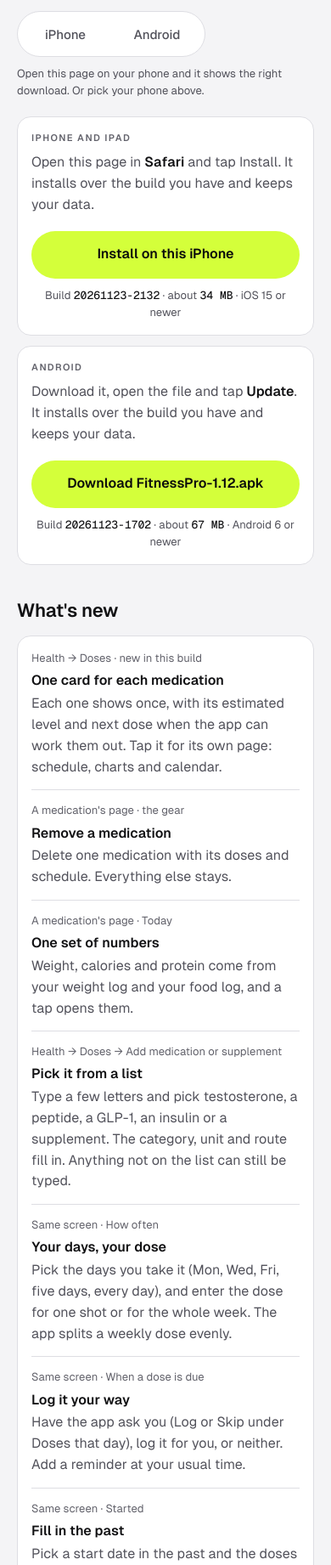
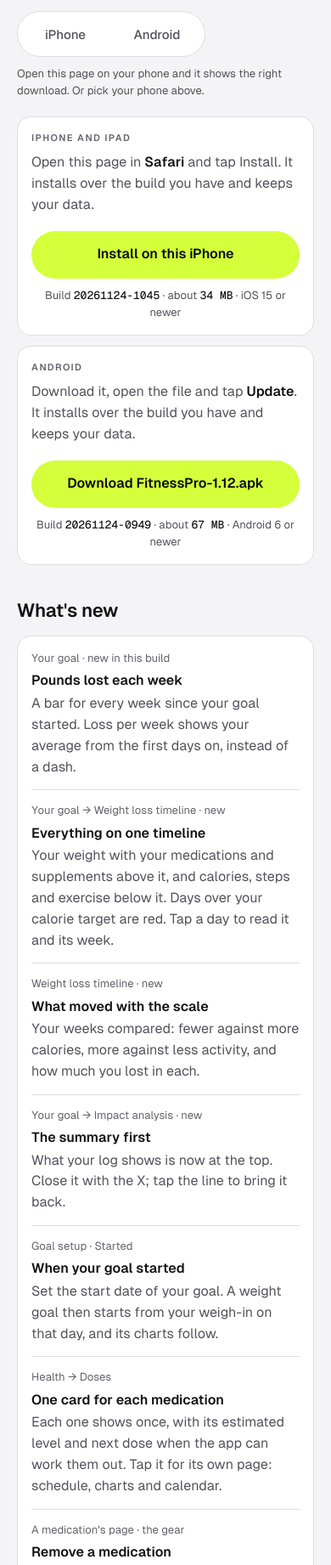
Before and after one commit to delucatech/fitnesspro-testers, a plain HTML site: page index.html in a window 390 px wide. Shown: the part 158-2000 px from the top of the page at 85% size. Drawn offline with Linux system fonts and the light colour scheme.

Commit message:
Tester page 1.12: pounds lost per week, Weight loss timeline, impact summary first; Android build 20261124-0949 (code 16), iPhone build 20261124-1045

```diff
--- a/index.html
+++ b/index.html
@@ -152,7 +152,7 @@
     <p class="overline">iPhone and iPad</p>
     <p class="lead">Open this page in <strong>Safari</strong> and tap Install. It installs over the build you have and keeps your data.</p>
     <a class="download" href="itms-services://?action=download-manifest&amp;url=https://delucatech.github.io/fitnesspro-testers/ios/manifest.plist">Install on this iPhone</a>
-    <p class="meta">Build <span class="mono" data-ios="build">20261123-1637</span> &middot; about <span class="mono"><span data-ios="sizeMb">34</span> MB</span> &middot; iOS 15 or newer</p>
+    <p class="meta">Build <span class="mono" data-ios="build">20261124-1045</span> &middot; about <span class="mono"><span data-ios="sizeMb">34</span> MB</span> &middot; iOS 15 or newer</p>
   </section>
 
   <!-- Android -->
@@ -160,12 +160,17 @@
     <p class="overline">Android</p>
     <p class="lead">Download it, open the file and tap <strong>Update</strong>. It installs over the build you have and keeps your data.</p>
     <a class="download" href="https://github.com/delucatech/fitnesspro-testers/releases/download/v1.12/FitnessPro-1.12.apk">Download FitnessPro-1.12.apk</a>
-    <p class="meta">Build <span class="mono">20261123-1702</span> &middot; about <span class="mono">67 MB</span> &middot; Android 6 or newer</p>
+    <p class="meta">Build <span class="mono">20261124-0949</span> &middot; about <span class="mono">67 MB</span> &middot; Android 6 or newer</p>
   </section>
 
   <h2>What's new</h2>
   <ul class="rows">
-    <li><span class="where">Health &rarr; Doses &middot; new in this build</span><strong>One card for each medication</strong> Each one shows once, with its estimated level and next dose when the app can work them out. Tap it for its own page: schedule, charts and calendar.</li>
+    <li><span class="where">Your goal &middot; new in this build</span><strong>Pounds lost each week</strong> A bar for every week since your goal started. Loss per week shows your average from the first days on, instead of a dash.</li>
+    <li><span class="where">Your goal &rarr; Weight loss timeline &middot; new</span><strong>Everything on one timeline</strong> Your weight with your medications and supplements above it, and calories, steps and exercise below it. Days over your calorie target are red. Tap a day to read it and its week.</li>
+    <li><span class="where">Weight loss timeline &middot; new</span><strong>What moved with the scale</strong> Your weeks compared: fewer against more calories, more against less activity, and how much you lost in each.</li>
+    <li><span class="where">Your goal &rarr; Impact analysis &middot; new</span><strong>The summary first</strong> What your log shows is now at the top. Close it with the X; tap the line to bring it back.</li>
+    <li><span class="where">Goal setup &middot; Started</span><strong>When your goal started</strong> Set the start date of your goal. A weight goal then starts from your weigh-in on that day, and its charts follow.</li>
+    <li><span class="where">Health &rarr; Doses</span><strong>One card for each medication</strong> Each one shows once, with its estimated level and next dose when the app can work them out. Tap it for its own page: schedule, charts and calendar.</li>
     <li><span class="where">A medication's page &middot; the gear</span><strong>Remove a medication</strong> Delete one medication with its doses and schedule. Everything else stays.</li>
     <li><span class="where">A medication's page &middot; Today</span><strong>One set of numbers</strong> Weight, calories and protein come from your weight log and your food log, and a tap opens them.</li>
     <li><span class="where">Health &rarr; Doses &rarr; Add medication or supplement</span><strong>Pick it from a list</strong> Type a few letters and pick testosterone, a peptide, a GLP-1, an insulin or a supplement. The category, unit and route fill in. Anything not on the list can still be typed.</li>
@@ -179,6 +184,7 @@
 
   <h2>What to try</h2>
   <ol class="steps">
+    <li><strong>Open your goal, then Weight loss timeline.</strong> Do the weekly bars match how your weeks went? Tap a red calorie day or a big week.</li>
     <li><strong>Tap a medication</strong> under Health &rarr; Doses. Does its own page open, and do the level and next dose on the card look right?</li>
     <li><strong>Add what you take</strong> under Health &rarr; Doses: type a few letters, pick it, choose your days and switch on a reminder.</li>
     <li><strong>Set a start date in the past</strong> and fill in the past doses. Then tap the calendar button on the course and change one dose.</li>
@@ -194,7 +200,7 @@
           <li><strong>Tap Install</strong>, then <strong>Install</strong> again when the iPhone asks.</li>
           <li><strong>Go to the Home Screen.</strong> The FitnessPro icon fills in while it downloads, about a minute on Wi-Fi.</li>
           <li><strong>Open FitnessPro.</strong> There is nothing to trust or switch on in Settings.</li>
-          <li><strong>Check the build.</strong> Open the More tab and scroll to the bottom. It should say <span class="mono">build <span data-ios="build">20261123-1637</span></span>.</li>
+          <li><strong>Check the build.</strong> Open the More tab and scroll to the bottom. It should say <span class="mono">build <span data-ios="build">20261124-1045</span></span>.</li>
         </ol>
       </div>
     </details>
@@ -237,7 +243,8 @@
           <li><strong>Dose reminders</strong> Allow notifications when the phone asks. A dose set to log for you is logged the next time you open the app. <span class="os-android">On Android a reminder can arrive a few minutes late, and after restarting the phone the reminders come back once you open the app.</span> Courses you added before this build stay as they were until you edit them.</li>
           <li><strong>Doses</strong> The app records what you take. It never suggests a dose; the only amounts it offers are the strengths printed on a GLP-1 pen.</li>
           <li><strong>Locked phone</strong> <span class="os-ios">While a workout records with the phone locked, iPhone shows its blue location indicator.</span><span class="os-both"> </span><span class="os-android">A workout keeps recording with the screen off, as before.</span> Send a screenshot of any route that looks wrong.</li>
-          <li><strong>Past weights</strong> A past weight changes the charts and the Starting, Highest and Lowest tiles. It does not move your goal's start or today's calorie target.</li>
+          <li><strong>Past weights</strong> A past weight changes the charts and the Starting, Highest and Lowest tiles. A weigh-in on your goal's start date becomes the weight the goal starts from.</li>
+          <li><strong>Weight loss timeline</strong> A week without a weigh-in gets an even share of the change around it and is drawn faded. The week-by-week comparison needs a few weeks of weigh-ins and food logs, and it shows a pattern in your own log, not a cause.</li>
           <li><strong>Peptide tracker</strong> Levels are an estimate from a model, not a measurement, and nothing in it is medical advice. Shots you log there also show under Health &rarr; Doses.</li>
           <li><strong>Body fat</strong> If you connected <span class="os-ios">Apple Health</span><span class="os-both"> or </span><span class="os-android">Health Connect</span> before this build, body fat is a new permission. <span class="os-ios">On iPhone, disconnect and connect again in the app.</span> <span class="os-android">On Android, switch it on in Health Connect &rarr; App permissions &rarr; FitnessPro.</span></li>
           <li><strong>After a dose</strong> It needs a few check-ins around each dose before it calls anything out. It shows a pattern in your own log, not a cause.</li>
--- a/ios/build.json
+++ b/ios/build.json
@@ -1 +1 @@
-{ "version": "1.12", "build": "20261123-2132", "sizeMb": "34" }
+{ "version": "1.12", "build": "20261124-1045", "sizeMb": "34" }
```
Also changed, not shown: 1 other file.
